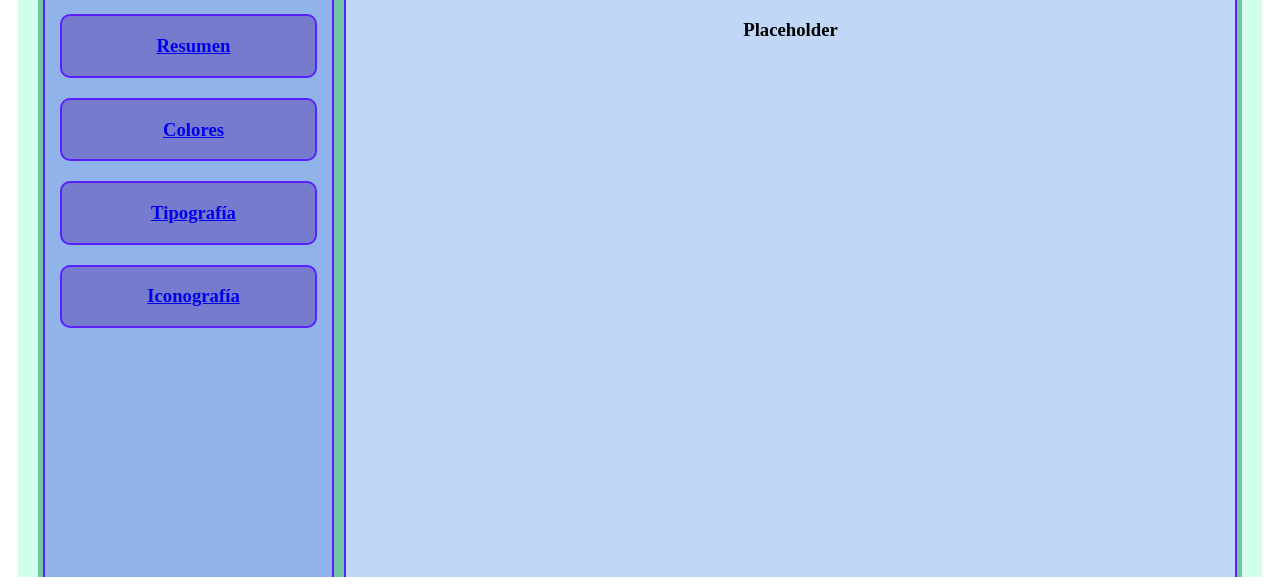
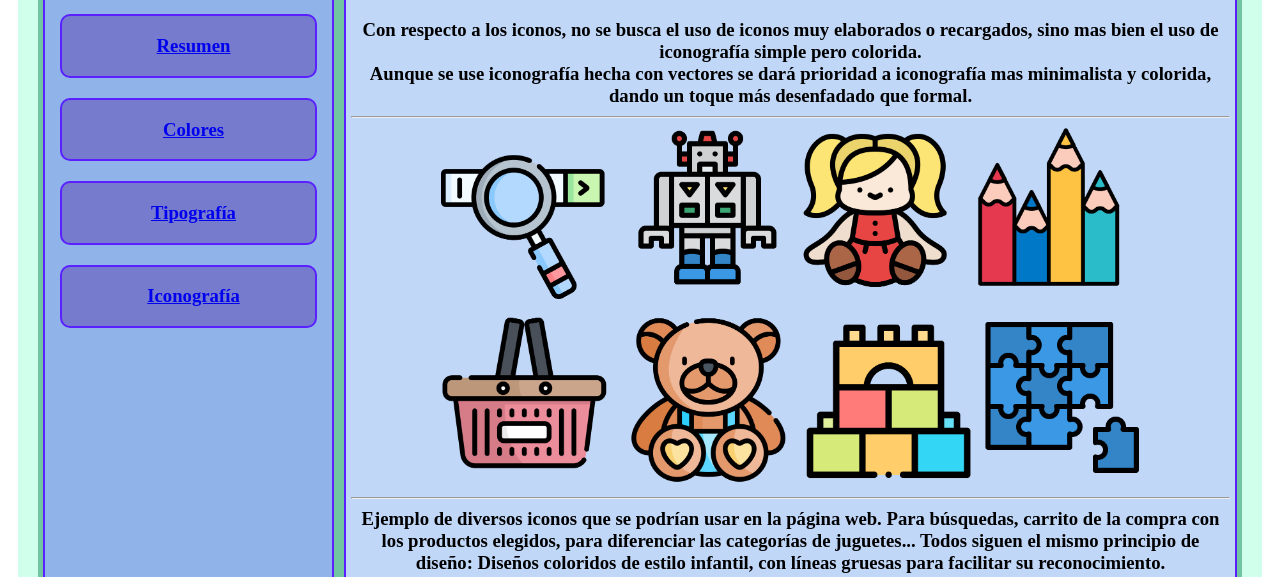
Before and after one commit to Jcorvil/DisenoInterfacesWeb23-24, a plain HTML site: page Tema1/Proyecto/GuiaEstilos/iconografia.html in a window 1280 px wide. Shown: the part 253-840 px from the top of the page. Drawn offline with Linux system fonts and the light colour scheme.

Commit message:
06/10/2023. Commit 10. Se continúa el proyecto

```diff
--- a/Tema1/Proyecto/GuiaEstilos/iconografia.html
+++ b/Tema1/Proyecto/GuiaEstilos/iconografia.html
@@ -37,7 +37,7 @@
                         </a>
                     </div>
                     <div>
-                        <a href="index.html">
+                        <a href="iconografia.html">
                             <h3>Iconografía</h3>
                         </a>
                     </div>
@@ -48,7 +48,16 @@
                         <br>
                         <br>
                         <h1>•Iconografía•</h1>
-                        <h3>Placeholder</h3>
+                        <h3>Con respecto a los iconos, no se busca el uso de iconos muy elaborados o recargados, sino mas bien el uso de iconografía simple pero colorida.<br>
+                            Aunque se use iconografía hecha con vectores se dará prioridad a iconografía mas minimalista y colorida, dando un toque más desenfadado que formal. <br>
+                            <hr>
+                            <img src="imagenes/icons.png" id="imgIconos">
+                            <hr>
+                            Ejemplo de diversos iconos que se podrían usar en la página web. Para búsquedas, carrito de la compra con los productos elegidos, para diferenciar las
+                            categorías de juguetes... Todos siguen el mismo principio de diseño: Diseños coloridos de estilo infantil, con líneas gruesas para facilitar su
+                            reconocimiento.
+
+                        </h3>
                     </div>
                 </div>
             </div>
--- a/Tema1/Proyecto/GuiaEstilos/styles.css
+++ b/Tema1/Proyecto/GuiaEstilos/styles.css
@@ -150,3 +150,8 @@
     height: 30%;
     width: 30%;
 }
+
+#imgIconos {
+    height: 80%;
+    width: 80%;
+}
```
Also changed, not shown: Tema1/Proyecto/GuiaEstilos/tipografia.html (+1 -1 lines), Tema1/Proyecto/GuiaEstilos/imagenes/icons.png (added), Tema1/Proyecto/GuiaEstilos/imagenes/logoRemedios.png (deleted).
